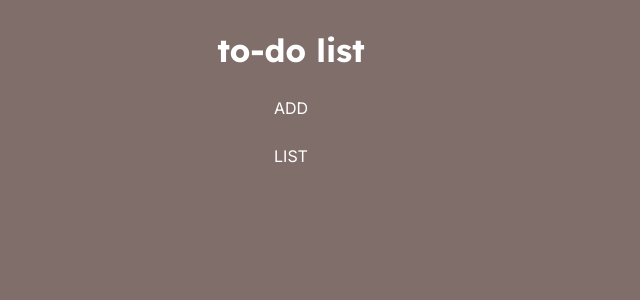
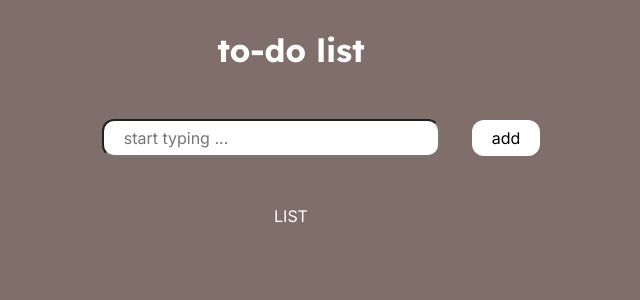
Before and after one commit to anastshak/to-do-app, a React (Vite) app: page / in a window 1280 px wide. Shown: the top 300 px of the page, without its empty margins (349-989 px from the left). Built offline with nearby package versions, Linux system fonts and the light colour scheme.

Commit message:
feat: implement add-to-do block

```diff
--- a/src/components/AddTodo/AddTodo.module.scss
+++ b/src/components/AddTodo/AddTodo.module.scss
@@ -1,3 +1,26 @@
 .itemBlock {
+  @include flex(center, center, row, 2rem);
+
   margin: 30px;
+  padding: 1.25rem;
+  width: 100%;
+  max-width: 32rem;
+
+  .input,
+  .btn {
+    padding: 0.5rem 1.25rem;
+    border-radius: 0.75rem;
+  }
+
+  .input {
+    outline-style: none;
+    width: 100%;
+  }
+
+  .btn {
+    @include font(1rem, 400, 1.25rem);
+
+    color: $color-black-default;
+    background-color: $color-white-default;
+  }
 }
--- a/src/components/AddTodo/AddTodo.tsx
+++ b/src/components/AddTodo/AddTodo.tsx
@@ -1,6 +1,38 @@
+import React, { useState, useRef, useEffect } from 'react';
 import styles from './AddTodo.module.scss';
 
 //input + button
 export const AddTodo = () => {
-  return <div className={styles.itemBlock}>ADD</div>;
+  const [input, setInput] = useState<string>('');
+  const inputRef = useRef<HTMLInputElement>(null);
+
+  useEffect(() => {
+    //focus on input
+    if (inputRef.current) {
+      inputRef.current.focus();
+    }
+  }, []);
+
+  const handleSubmit = (e: React.FormEvent) => {
+    e.preventDefault();
+    console.log('submit!');
+  };
+
+  return (
+    <form onSubmit={handleSubmit}>
+      <div className={styles.itemBlock}>
+        <input
+          ref={inputRef}
+          value={input}
+          onChange={(e) => setInput(e.target.value)}
+          type="text"
+          className={styles.input}
+          placeholder="start typing ..."
+        />
+        <button type="submit" className={styles.btn}>
+          add
+        </button>
+      </div>
+    </form>
+  );
 };
```
